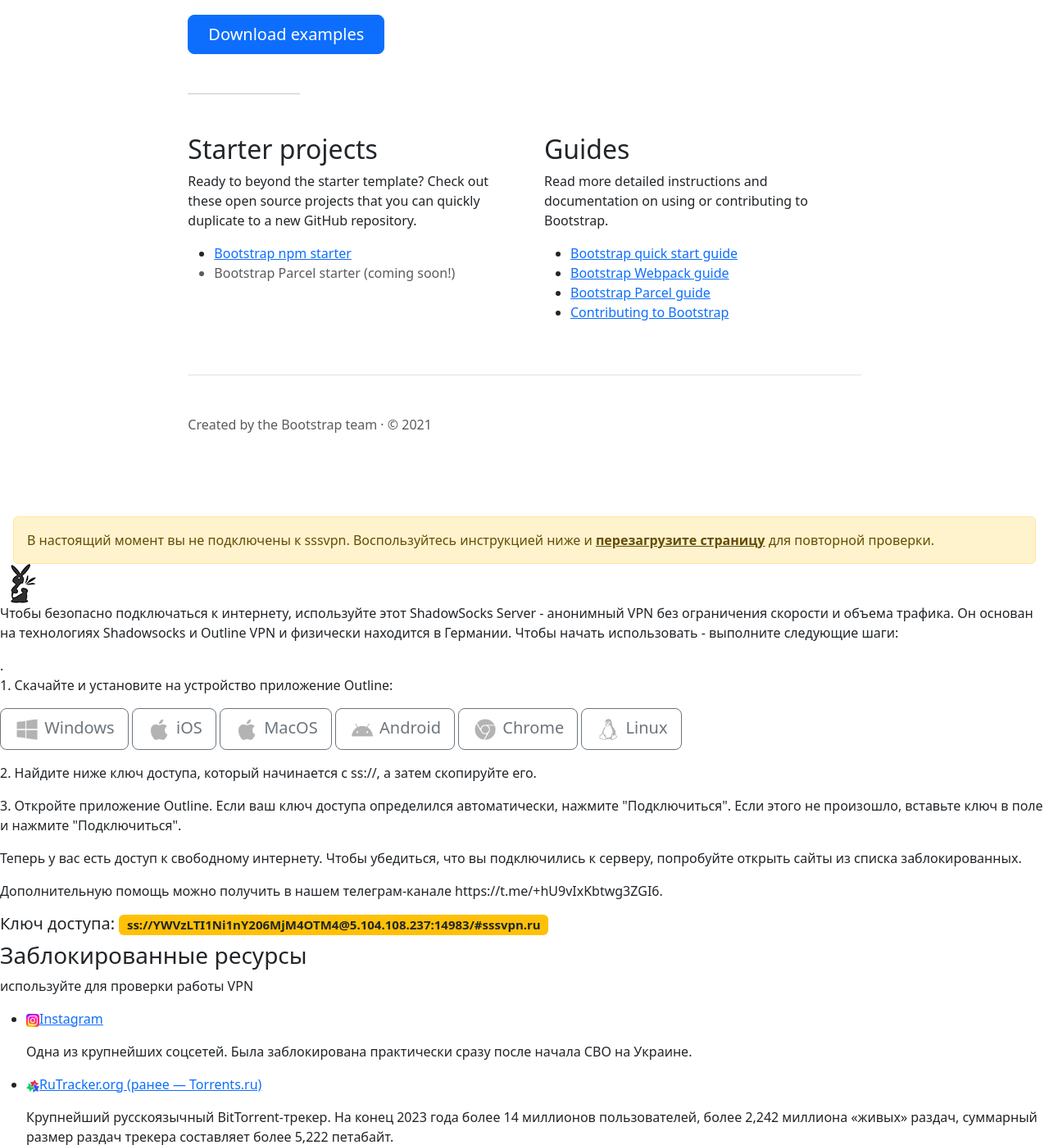
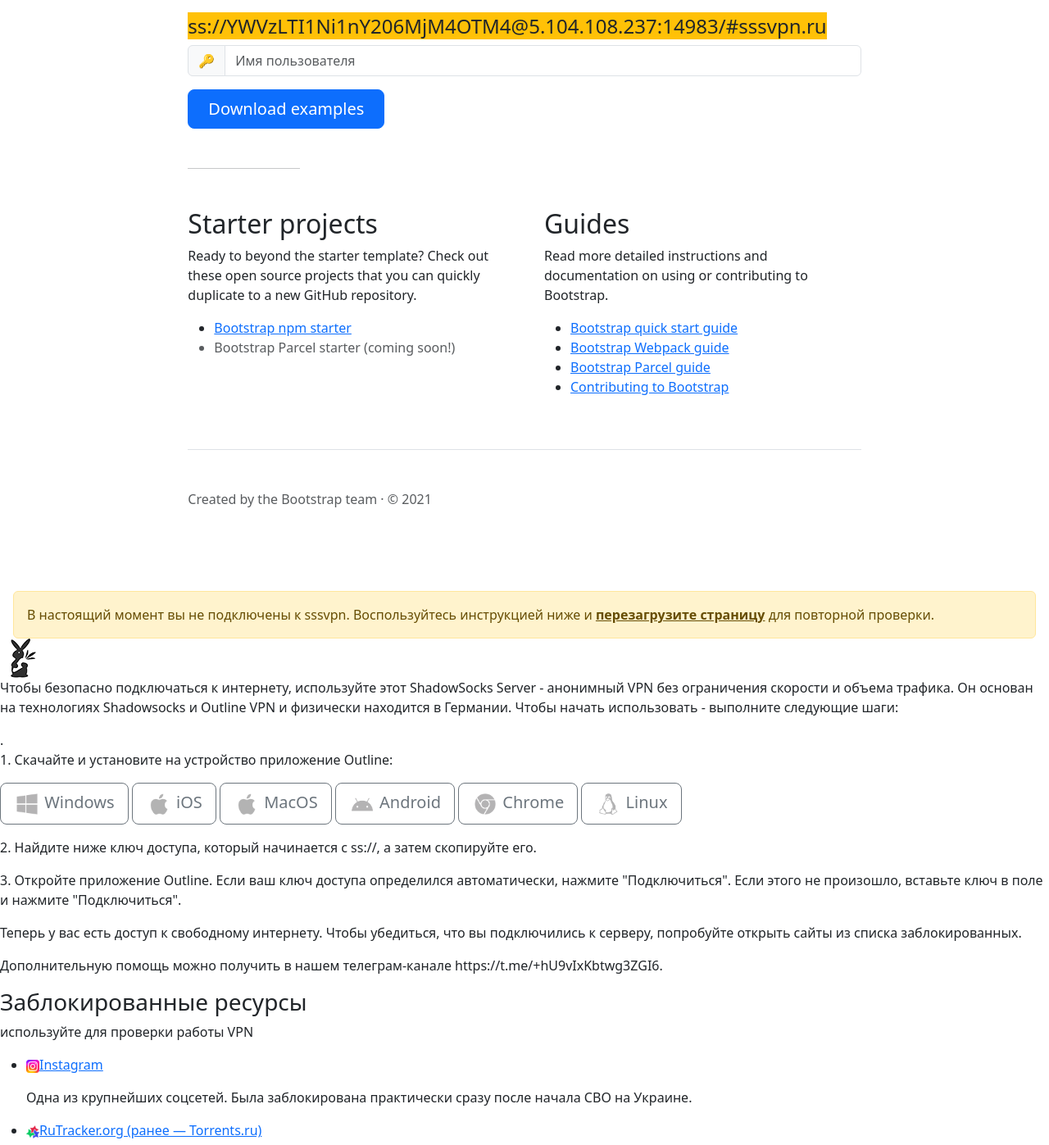
Before and after one commit to Vivatist/vpn_html_django, a Django app: template mainpage/templates/mainpage/index.html in a window 1280 px wide. Shown: the part 305-1702 px from the top of the page at 82% size. Run offline with Django 4.2, Linux system fonts and the light colour scheme; data comes from the database, SQL or seed files in the repository; the template is opened without the code that fills it: values that come from a table or form of the project are taken from there, most other values are stand-ins (such as "Sample title", 1, 10 or a date in 2020); parts of the project's set-up code (start-up, migrations or seed data) failed here and were passed over; some libraries are stand-ins or nearby versions.

Commit message:
Символ Ключ

```diff
--- a/mainpage/templates/mainpage/index.html
+++ b/mainpage/templates/mainpage/index.html
@@ -31,7 +31,11 @@
       <main>
         <h1>Анонимный VPN без ограничений</h1>
         <p class="fs-5 col-md-8">Основан на технологиях Shadowsocks и Outline VPN и физически находится в Германии. Чтобы начать использовать - скопируйте ключ доступа:</p>
-
+        <p class="h4"> <span class="text-break  bg-warning text-dark">{{ settings.key  }}</span></p>
+        <div class="input-group mb-3">
+          <span class="input-group-text" id="basic-addon1"><font style="vertical-align: inherit;"><font style="vertical-align: inherit;">&#128273;</font></font></span>
+          <input type="text" class="form-control" placeholder="Имя пользователя" aria-label="Имя пользователя" aria-describedby="basic-addon1">
+        </div>
         <div class="mb-5">
           <a href="/docs/5.0/examples/" class="btn btn-primary btn-lg px-4">Download examples</a>
         </div>
@@ -114,9 +118,7 @@
       </section>
 
 
-      <section id="key">
-        <p class="h5">Ключ доступа: <span class="badge bg-warning text-dark">{{ settings.key  }}</span></p>
-      </section>
+
 
       <section id="block">
         <h3>Заблокированные ресурсы</h3>
```
